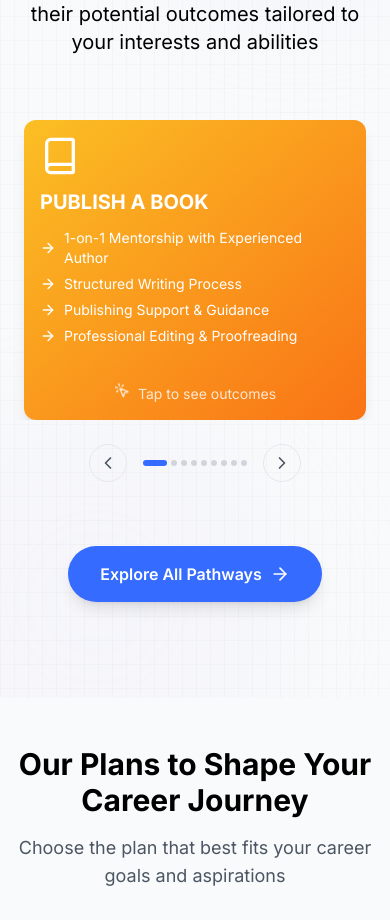
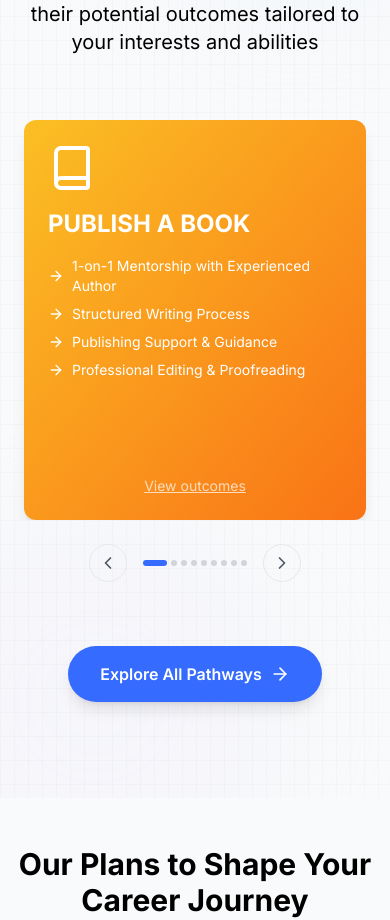
Before and after one commit to ish-kumarr/1career, a Next.js app: page / in a window 390 px wide. Shown: the part 2811-3731 px from the top of the page. Built offline with nearby package versions, Linux system fonts and the light colour scheme.

Commit message:
Update Services.tsx
cards ke back ki designing rehti hai

```diff
--- a/components/Services.tsx
+++ b/components/Services.tsx
@@ -2,7 +2,7 @@
 
 import React, { useState, useEffect } from 'react'
 import { motion } from 'framer-motion'
-import { Book, Bot, Users, Notebook as Robot, Mic, Megaphone, ShoppingBag, Globe, Heart, ArrowRight, ChevronLeft, ChevronRight, BookOpen, Cpu, UserPlus, Wrench, Headphones, Share2, Store, Globe2, HeartHandshake, MousePointerClick, MousePointer } from 'lucide-react'
+import { Book, Bot, Users, Notebook as Robot, Mic, Megaphone, ShoppingBag, Globe, Heart, ArrowRight, ChevronLeft, ChevronRight } from 'lucide-react'
 import SectionHeading from './SectionHeading'
 import CareerPathwaysModal from './CareerPathwaysModal'
 import {
@@ -23,9 +23,9 @@ const careerPathways = [
       "Professional Editing & Proofreading"
     ],
     outcomes: [
-      { text: "A fully written & formatted book", icon: BookOpen },
-      { text: "A launch plan & publishing roadmap", icon: Share2 },
-      { text: "A writing portfolio & author brand", icon: UserPlus }
+      "📖 A fully written & formatted book",
+      "📖 A launch plan & publishing roadmap",
+      "📖 A writing portfolio & author brand"
     ],
     gradient: "from-amber-400 to-orange-500"
   },
@@ -39,9 +39,9 @@ const careerPathways = [
       "Integration & Deployment Support"
     ],
     outcomes: [
-      { text: "Fully functional AI chatbot", icon: Cpu },
-      { text: "Technical documentation", icon: BookOpen },
-      { text: "Deployment portfolio", icon: Share2 }
+      "🤖 Fully functional AI chatbot",
+      "🤖 Technical documentation",
+      "🤖 Deployment portfolio"
     ],
     gradient: "from-blue-400 to-indigo-500"
   },
@@ -55,9 +55,9 @@ const careerPathways = [
       "Monetization Strategies"
     ],
     outcomes: [
-      { text: "Strong social media presence", icon: UserPlus },
-      { text: "Engaged follower community", icon: Users },
-      { text: "Brand collaboration portfolio", icon: Share2 }
+      "🌟 Strong social media presence",
+      "🌟 Engaged follower community",
+      "🌟 Brand collaboration portfolio"
     ],
     gradient: "from-pink-400 to-purple-500"
   },
@@ -71,9 +71,9 @@ const careerPathways = [
       "Testing & Optimization"
     ],
     outcomes: [
-      { text: "Working robot prototype", icon: Wrench },
-      { text: "Technical documentation", icon: BookOpen },
-      { text: "Engineering portfolio", icon: Share2 }
+      "🤖 Working robot prototype",
+      "🤖 Technical documentation",
+      "🤖 Engineering portfolio"
     ],
     gradient: "from-green-400 to-teal-500"
   },
@@ -87,9 +87,9 @@ const careerPathways = [
       "Distribution Strategy"
     ],
     outcomes: [
-      { text: "Live podcast show", icon: Headphones },
-      { text: "Production portfolio", icon: Share2 },
-      { text: "Audience growth strategy", icon: UserPlus }
+      "🎙️ Live podcast show",
+      "🎙️ Production portfolio",
+      "🎙️ Audience growth strategy"
     ],
     gradient: "from-red-400 to-pink-500"
   },
@@ -103,9 +103,9 @@ const careerPathways = [
       "Team Management"
     ],
     outcomes: [
-      { text: "Operational agency", icon: Wrench },
-      { text: "Client portfolio", icon: Users },
-      { text: "Growth roadmap", icon: Share2 }
+      "🚀 Operational agency",
+      "🚀 Client portfolio",
+      "🚀 Growth roadmap"
     ],
     gradient: "from-violet-400 to-purple-500"
   },
@@ -119,9 +119,9 @@ const careerPathways = [
       "Digital Marketing Strategy"
     ],
     outcomes: [
-      { text: "Active online store", icon: Store },
-      { text: "Sales framework", icon: Share2 },
-      { text: "Business portfolio", icon: BookOpen }
+      "💼 Active online store",
+      "💼 Sales framework",
+      "💼 Business portfolio"
     ],
     gradient: "from-cyan-400 to-blue-500"
   },
@@ -135,9 +135,9 @@ const careerPathways = [
       "SEO Optimization"
     ],
     outcomes: [
-      { text: "Live website", icon: Globe2 },
-      { text: "Design portfolio", icon: Share2 },
-      { text: "Technical documentation", icon: BookOpen }
+      "🌐 Live website",
+      "🌐 Design portfolio",
+      "🌐 Technical documentation"
     ],
     gradient: "from-yellow-400 to-orange-500"
   },
@@ -151,9 +151,9 @@ const careerPathways = [
       "Community Engagement"
     ],
     outcomes: [
-      { text: "Registered NPO", icon: HeartHandshake },
-      { text: "Impact portfolio", icon: Share2 },
-      { text: "Sustainability plan", icon: BookOpen }
+      "💝 Registered NPO",
+      "💝 Impact portfolio",
+      "💝 Sustainability plan"
     ],
     gradient: "from-emerald-400 to-green-500"
   }
@@ -161,13 +161,6 @@ const careerPathways = [
 
 const CareerCard = ({ career, isMobile }) => {
   const [isFlipped, setIsFlipped] = useState(false)
-  const [isHovered, setIsHovered] = useState(false)
-
-  useEffect(() => {
-    if (!isMobile) {
-      setIsFlipped(isHovered);
-    }
-  }, [isHovered, isMobile]);
 
   const handleFlip = (e) => {
     e.stopPropagation()
@@ -176,10 +169,9 @@ const CareerCard = ({ career, isMobile }) => {
 
   return (
     <div
-      className={`relative w-full ${isMobile ? 'h-[300px]' : 'h-[320px]'} cursor-pointer perspective`}
-      onMouseEnter={() => setIsHovered(true)}
-      onMouseLeave={() => setIsHovered(false)}
-      onClick={() => isMobile && setIsFlipped(!isFlipped)}
+      className={`relative w-full ${isMobile ? 'h-[400px]' : 'h-[320px]'} cursor-pointer perspective`}
+      onMouseEnter={() => !isMobile && setIsFlipped(true)}
+      onMouseLeave={() => !isMobile && setIsFlipped(false)}
     >
       <motion.div
         className="w-full h-full"
@@ -189,67 +181,53 @@ const CareerCard = ({ career, isMobile }) => {
         style={{ transformStyle: "preserve-3d" }}
       >
         {/* Front of card */}
-        <div className={`absolute w-full h-full rounded-xl shadow-lg p-4 flex flex-col justify-between backface-hidden bg-gradient-to-br ${career.gradient}`}>
+        <div className={`absolute w-full h-full rounded-xl shadow-lg p-6 flex flex-col justify-between backface-hidden bg-gradient-to-br ${career.gradient}`}>
           <div>
-            <career.icon className="w-10 h-10 text-white mb-3" />
-            <h3 className="text-xl font-bold mb-3 text-white">{career.title}</h3>
+            <career.icon className="w-12 h-12 text-white mb-4" />
+            <h3 className="text-2xl font-bold mb-4 text-white">{career.title}</h3>
             <ul className="text-sm text-white">
               {career.details.map((detail, index) => (
-                <li key={index} className="mb-1.5 flex items-center">
+                <li key={index} className="mb-2 flex items-center">
                   <ArrowRight className="w-4 h-4 mr-2 flex-shrink-0" />
                   <span>{detail}</span>
                 </li>
               ))}
             </ul>
           </div>
-          <div className="mt-2 flex items-center justify-center">
-            {isMobile ? (
-              <div className="flex items-center gap-2 text-white/80 text-sm">
-                <MousePointerClick className="w-4 h-4 animate-bounce" />
-                <span>Tap to see outcomes</span>
-              </div>
-            ) : (
-              <div className="flex items-center gap-2 text-white/80 text-sm">
-                <MousePointer className="w-4 h-4" />
-                <span>Hover to see outcomes</span>
-              </div>
-            )}
-          </div>
+          {isMobile && (
+            <button
+              className="mt-4 text-white text-sm underline opacity-70"
+              onClick={handleFlip}
+            >
+              View outcomes
+            </button>
+          )}
         </div>
 
         {/* Back of card */}
         <div
-          className={`absolute w-full h-full rounded-xl shadow-lg p-4 flex flex-col justify-between backface-hidden bg-gradient-to-br ${career.gradient}`}
+          className={`absolute w-full h-full rounded-xl shadow-lg p-6 flex flex-col justify-between backface-hidden bg-gradient-to-br ${career.gradient}`}
           style={{ transform: "rotateY(180deg)" }}
         >
           <div>
-            <h3 className="text-xl font-bold mb-4 text-white">What You'll Achieve</h3>
-            <ul className="space-y-4">
+            <h3 className="text-2xl font-bold mb-4 text-white">What You'll Achieve</h3>
+            <ul className="text-lg mb-4 text-white space-y-4">
               {career.outcomes.map((outcome, index) => (
-                <li key={index} className="flex items-start gap-3">
-                  <div className="w-8 h-8 rounded-full bg-white/20 backdrop-blur-sm flex items-center justify-center flex-shrink-0 shadow-lg">
-                    <outcome.icon className="w-4 h-4 text-white" />
-                  </div>
-                  <div className="flex-1">
-                    <span className="text-base text-white">{outcome.text}</span>
-                  </div>
+                <li key={index} className="flex items-center">
+                  <ArrowRight className="w-5 h-5 mr-2 flex-shrink-0" />
+                  <span>{outcome}</span>
                 </li>
               ))}
             </ul>
           </div>
-          <div className="mt-2 flex items-center justify-center">
-            {isMobile ? (
-              <div className="flex items-center gap-2 text-white/80 text-sm">
-                <MousePointerClick className="w-4 h-4 animate-bounce" />
-                <span>Tap to flip back</span>
-              </div>
-            ) : (
-              <div className="flex items-center gap-2 text-white/80 text-sm">
-                <MousePointer className="w-4 h-4" />
-                <span>Move mouse away to flip back</span>
-              </div>
-            )}
-          </div>
+          {isMobile && (
+            <button
+              className="mt-4 text-white text-sm underline opacity-70"
+              onClick={handleFlip}
+            >
+              View details
+            </button>
+          )}
         </div>
       </motion.div>
     </div>
@@ -270,15 +248,90 @@ const CarouselProgress = ({ current, total }) => (
   </div>
 )
 
+const MobileCarousel = () => {
+  const [api, setApi] = useState<CarouselApi>()
+  const [current, setCurrent] = useState(0)
+
+  useEffect(() => {
+    if (!api) return
+    setCurrent(api.selectedScrollSnap())
+    api.on("select", () => setCurrent(api.selectedScrollSnap()))
+  }, [api])
+
+  return (
+    <div className="md:hidden">
+      <Carousel
+        opts={{
+          align: "start",
+          loop: true,
+        }}
+        className="w-full"
+        setApi={setApi}
+      >
+        <CarouselContent>
+          {careerPathways.map((career, index) => (
+            <CarouselItem key={index} className="basis-full">
+              <div className="px-2">
+                <CareerCard career={career} isMobile={true} />
+              </div>
+            </CarouselItem>
+          ))}
+        </CarouselContent>
+
+        <div className="flex items-center justify-center gap-4 mt-6">
+          <button
+            onClick={() => api?.scrollPrev()}
+            className="p-2 rounded-full border border-gray-200 hover:bg-gray-100"
+            aria-label="Previous slide"
+          >
+            <ChevronLeft className="w-5 h-5 text-gray-600" />
+          </button>
+
+          <div className="flex gap-1">
+            {careerPathways.map((_, index) => (
+              <div
+                key={index}
+                className={`h-1.5 rounded-full transition-all duration-300 ${
+                  index === current
+                    ? 'w-6 bg-primary'
+                    : 'w-1.5 bg-gray-300'
+                }`}
+              />
+            ))}
+          </div>
+
+          <button
+            onClick={() => api?.scrollNext()}
+            className="p-2 rounded-full border border-gray-200 hover:bg-gray-100"
+            aria-label="Next slide"
+          >
+            <ChevronRight className="w-5 h-5 text-gray-600" />
+          </button>
+        </div>
+      </Carousel>
+    </div>
+  )
+}
+
 const Services = () => {
   const [api, setApi] = useState<CarouselApi>()
   const [current, setCurrent] = useState(0)
 
-  React.useEffect(() => {
+  useEffect(() => {
     if (!api) return
     setCurrent(api.selectedScrollSnap())
     api.on("select", () => setCurrent(api.selectedScrollSnap()))
   }, [api])
+
+  const handlePrevClick = () => {
+    if (!api) return
+    api.scrollPrev()
+  }
+
+  const handleNextClick = () => {
+    if (!api) return
+    api.scrollNext()
+  }
 
   return (
     <section className="py-24 bg-gray-50 relative overflow-hidden">
@@ -316,7 +369,7 @@ const Services = () => {
 
             <div className="flex items-center justify-center gap-8 mt-8 md:mt-12">
               <button
-                onClick={() => api?.scrollPrev()}
+                onClick={handlePrevClick}
                 className="group flex items-center justify-center w-12 h-12 rounded-full border border-gray-200 hover:border-[#356bff]/20 hover:bg-[#356bff]/5 transition-colors"
               >
                 <ChevronLeft className="w-6 h-6 text-gray-600 group-hover:text-[#356bff] transition-transform group-hover:-translate-x-1" />
@@ -328,7 +381,7 @@ const Services = () => {
               />
 
               <button
-                onClick={() => api?.scrollNext()}
+                onClick={handleNextClick}
                 className="group flex items-center justify-center w-12 h-12 rounded-full border border-gray-200 hover:border-[#356bff]/20 hover:bg-[#356bff]/5 transition-colors"
               >
                 <ChevronRight className="w-6 h-6 text-gray-600 group-hover:text-[#356bff] transition-transform group-hover:translate-x-1" />
@@ -338,56 +391,8 @@ const Services = () => {
         </div>
 
         {/* Mobile Carousel */}
-        <div className="md:hidden mt-8">
-          <Carousel
-            opts={{
-              align: "start",
-              loop: true,
-            }}
-            className="w-full"
-            setApi={setApi}
-          >
-            <CarouselContent>
-              {careerPathways.map((career, index) => (
-                <CarouselItem key={index} className="pl-4 basis-full">
-                  <div className="px-2">
-                    <CareerCard career={career} isMobile={true} />
-                  </div>
-                </CarouselItem>
-              ))}
-            </CarouselContent>
-
-            <div className="flex items-center justify-center gap-4 mt-6">
-              <button
-                onClick={() => api?.scrollPrev()}
-                className="p-2 rounded-full border border-gray-200 hover:bg-gray-100"
-                aria-label="Previous slide"
-              >
-                <ChevronLeft className="w-5 h-5 text-gray-600" />
-              </button>
-
-              <div className="flex gap-1">
-                {careerPathways.map((_, index) => (
-                  <div
-                    key={index}
-                    className={`h-1.5 rounded-full transition-all duration-300 ${
-                      index === current
-                        ? 'w-6 bg-primary'
-                        : 'w-1.5 bg-gray-300'
-                    }`}
-                  />
-                ))}
-              </div>
-
-              <button
-                onClick={() => api?.scrollNext()}
-                className="p-2 rounded-full border border-gray-200 hover:bg-gray-100"
-                aria-label="Next slide"
-              >
-                <ChevronRight className="w-5 h-5 text-gray-600" />
-              </button>
-            </div>
-          </Carousel>
+        <div className="mt-16">
+          <MobileCarousel />
         </div>
 
         <motion.div
```
